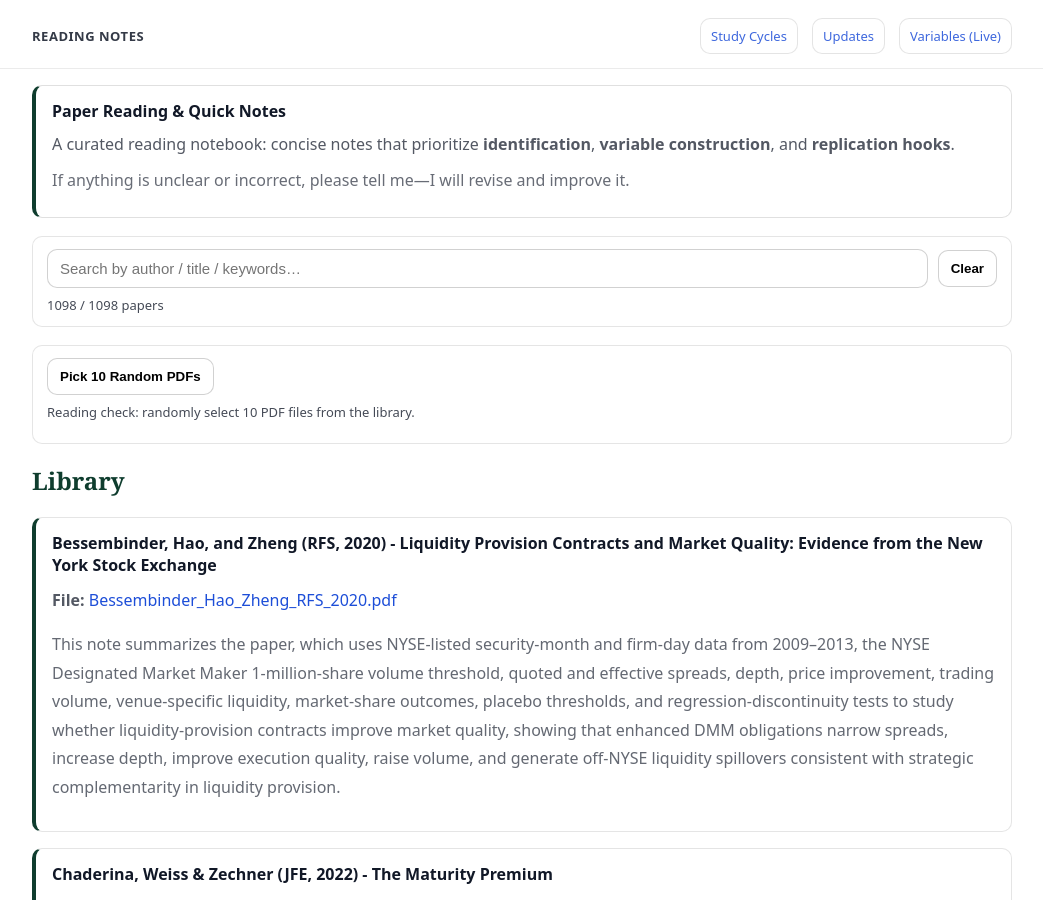
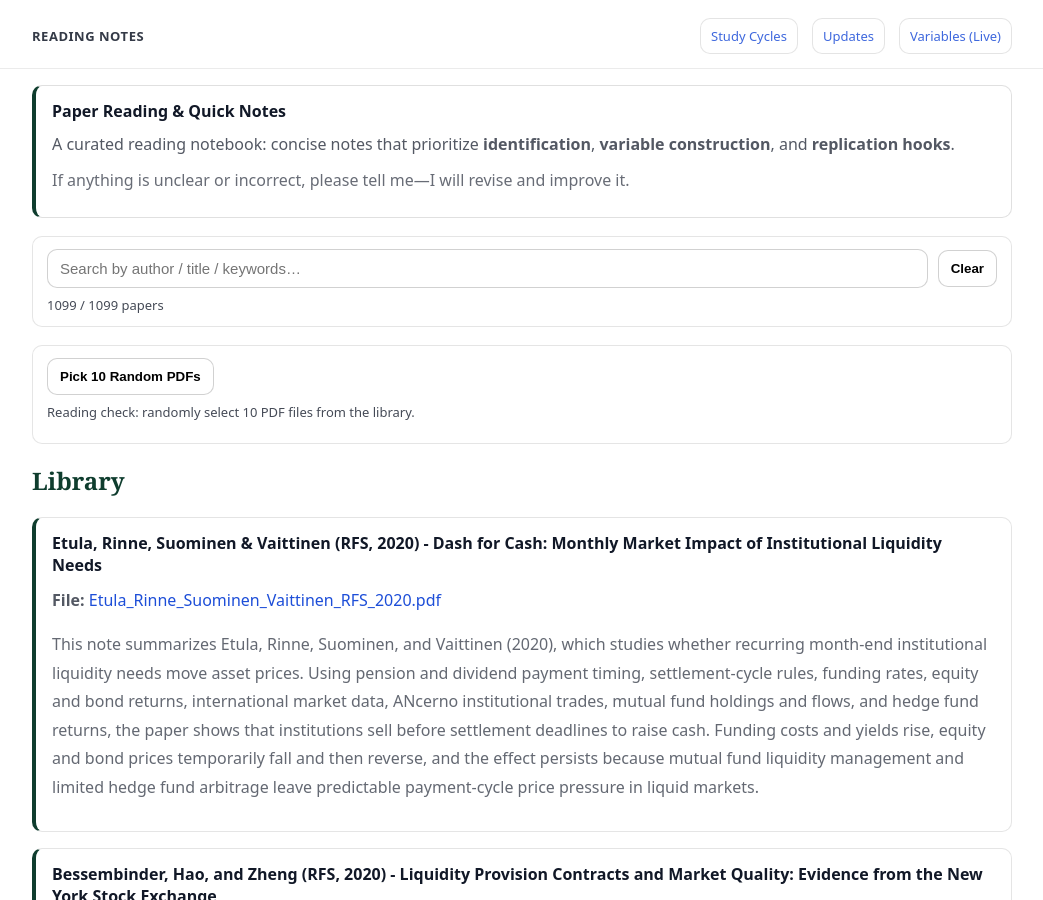
Before and after one commit to yaxinzn/study-archive, a Jekyll site: the page built from reading/index.md, in a window 1280 px wide and 900 px high. Shown: the whole window, without its empty margins (118-1161 px from the left). Built offline with Jekyll 4.4.1, drawn with Linux system fonts in a browser that asks for light colours.

Commit message:
Reading: add/update Etula_Rinne_Suominen_Vaittinen_RFS_2020.pdf

```diff
--- a/_data/reading.yml
+++ b/_data/reading.yml
@@ -1,3 +1,7 @@
+- title: "Etula, Rinne, Suominen & Vaittinen (RFS, 2020) - Dash for Cash: Monthly Market Impact of Institutional Liquidity Needs"
+  file: "Etula_Rinne_Suominen_Vaittinen_RFS_2020.pdf"
+  desc: "This note summarizes Etula, Rinne, Suominen, and Vaittinen (2020), which studies whether recurring month-end institutional liquidity needs move asset prices. Using pension and dividend payment timing, settlement-cycle rules, funding rates, equity and bond returns, international market data, ANcerno institutional trades, mutual fund holdings and flows, and hedge fund returns, the paper shows that institutions sell before settlement deadlines to raise cash. Funding costs and yields rise, equity and bond prices temporarily fall and then reverse, and the effect persists because mutual fund liquidity management and limited hedge fund arbitrage leave predictable payment-cycle price pressure in liquid markets."
+
 - title: "Bessembinder, Hao, and Zheng (RFS, 2020) - Liquidity Provision Contracts and Market Quality: Evidence from the New York Stock Exchange"
   file: "Bessembinder_Hao_Zheng_RFS_2020.pdf"
   desc: "This note summarizes the paper, which uses NYSE-listed security-month and firm-day data from 2009–2013, the NYSE Designated Market Maker 1-million-share volume threshold, quoted and effective spreads, depth, price improvement, trading volume, venue-specific liquidity, market-share outcomes, placebo thresholds, and regression-discontinuity tests to study whether liquidity-provision contracts improve market quality, showing that enhanced DMM obligations narrow spreads, increase depth, improve execution quality, raise volume, and generate off-NYSE liquidity spillovers consistent with strategic complementarity in liquidity provision."
```
Also changed, not shown: 1 other file.
